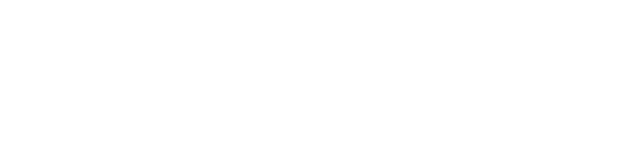
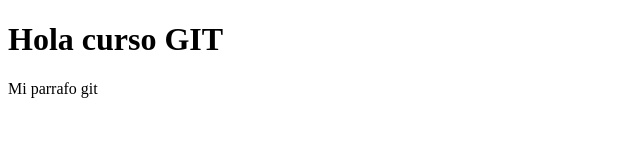
Before and after one commit to danielAlex92/Proyecto1, a plain HTML site: page index.html in a window 1280 px wide. Shown: the whole page, without its empty margins (0-640 px from the left). Drawn offline with Linux system fonts and the light colour scheme.

Commit message:
Parrafo nuevo

```diff
--- a/index.html
+++ b/index.html
@@ -6,5 +6,8 @@
 </head>
 
 <body>
+    <h1>Hola curso GIT</h1>
+
+    <p>Mi parrafo git</p>
 </body>
 </html>
```
